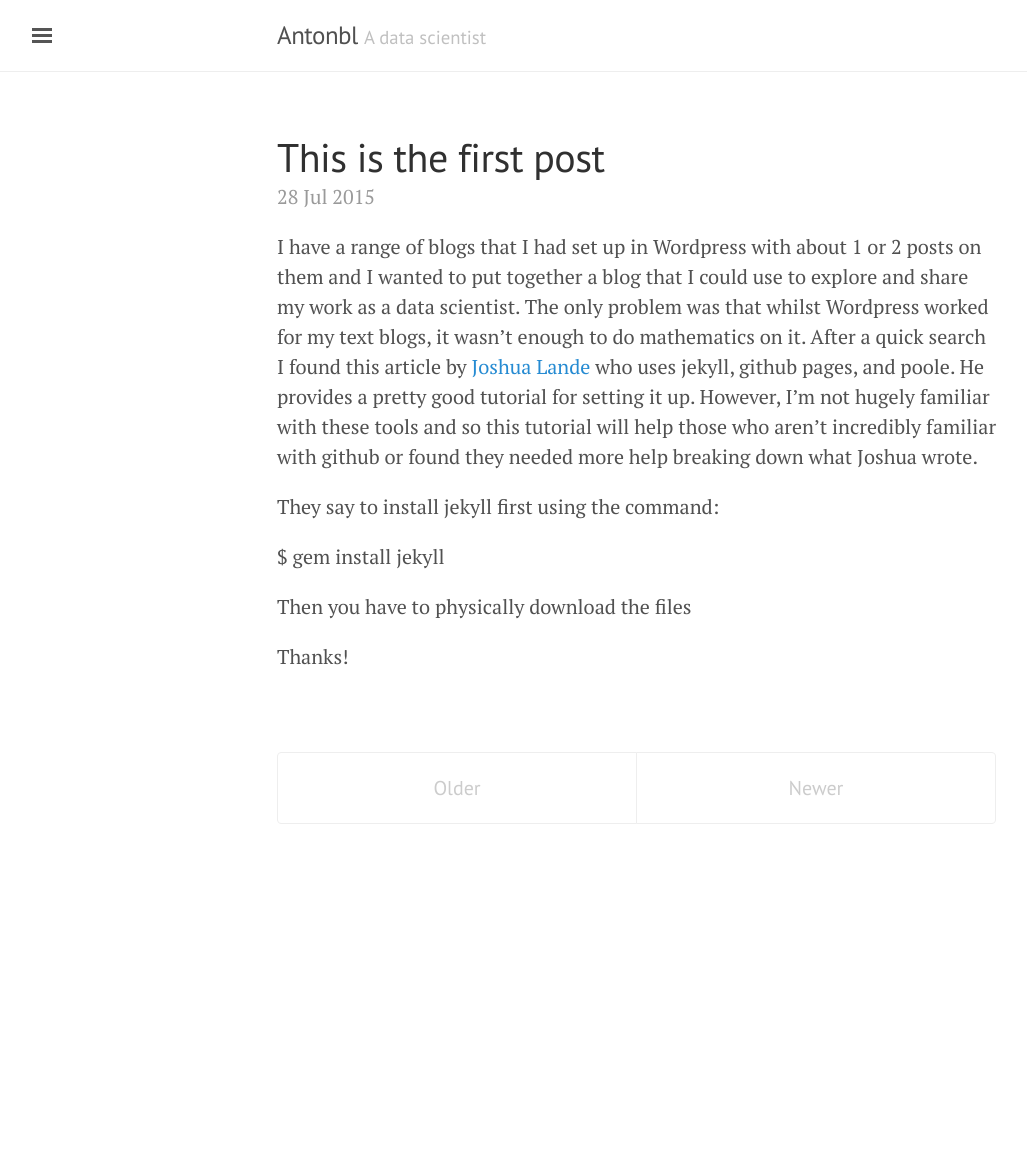
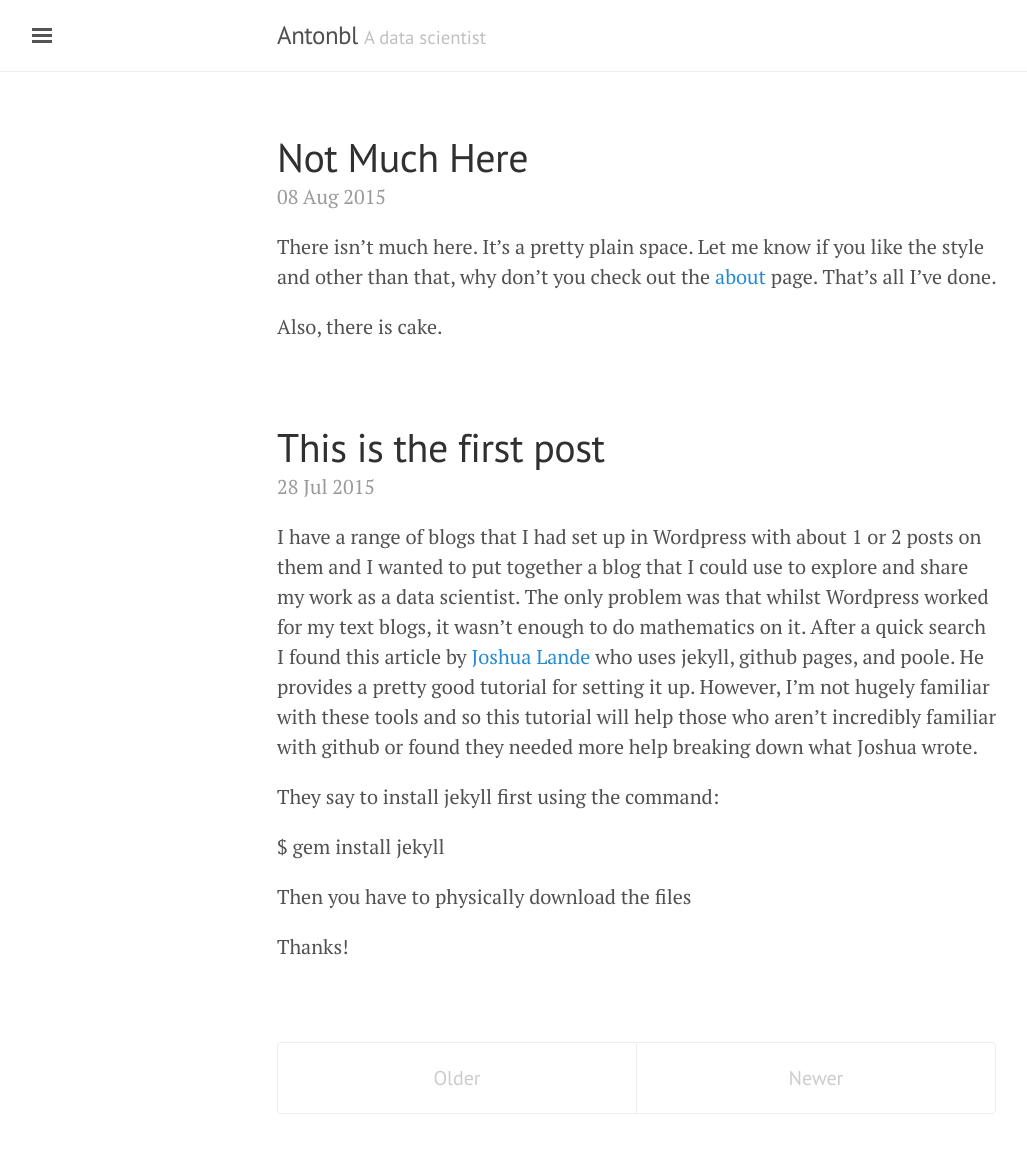
Before and after one commit to AntonBL/antonbl.github.io, a Jekyll site: the page built from index.html, in a window 1280 px wide. Shown: the whole page, without its empty margins (3-1030 px from the left). Built offline with Jekyll 4.4.1, drawn with Linux system fonts in a browser that asks for light colours; the list of posts is cut into pages by our own code; before the commit the page ends 900 px from its top, so only the background shows below that.

Commit message:
Added a new post

```diff
--- /dev/null
+++ b/_posts/2015-08-08-not-much-here.md
@@ -0,0 +1,8 @@
+---
+layout: post
+title: Not Much Here
+---
+
+There isn't much here. It's a pretty plain space. Let me know if you like the style and other than that, why don't you check out the [about](http://antonbl.github.io/about/) page. That's all I've done.
+
+Also, there is cake.
```
Also changed, not shown: about.md (+1 -1 lines).
